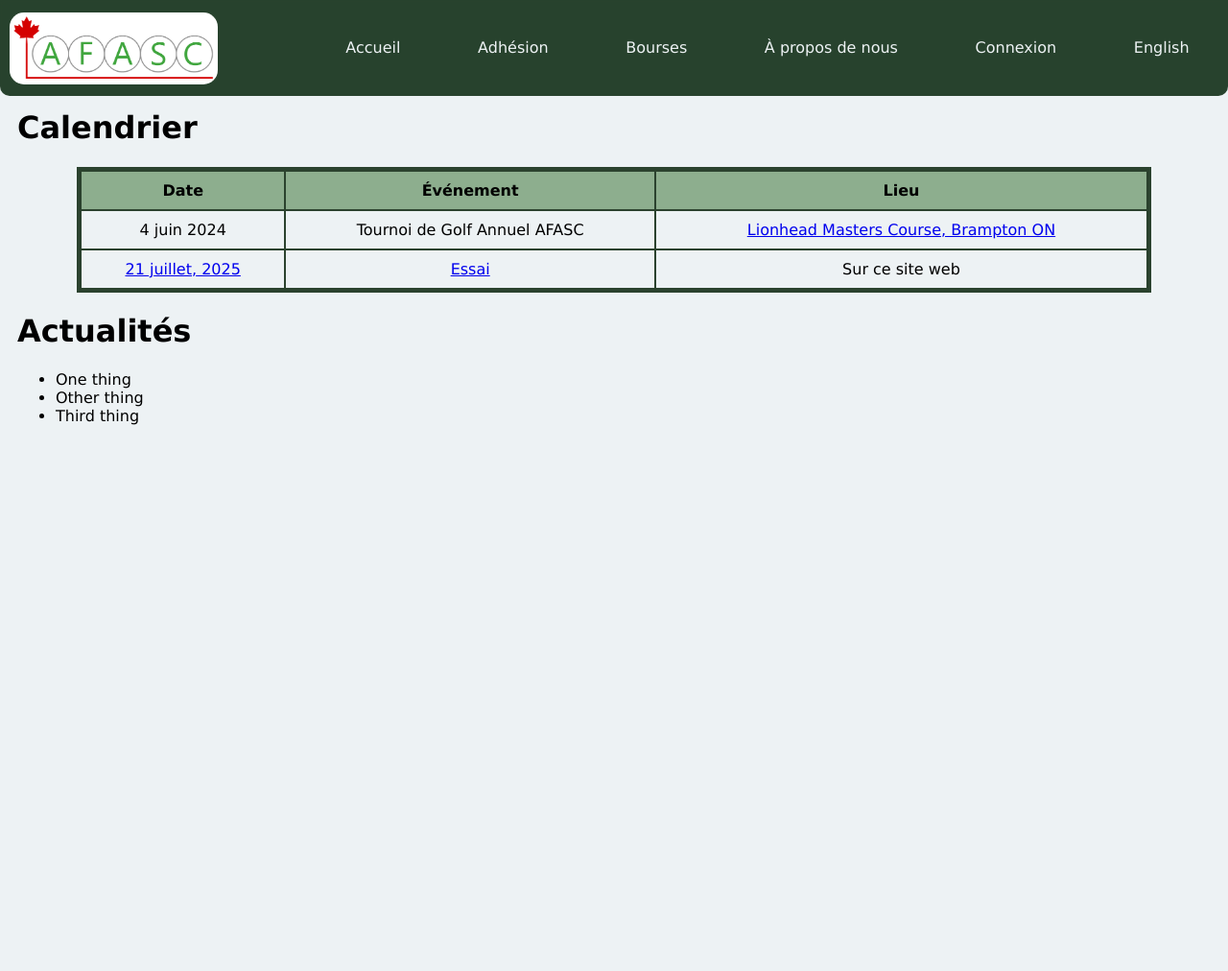
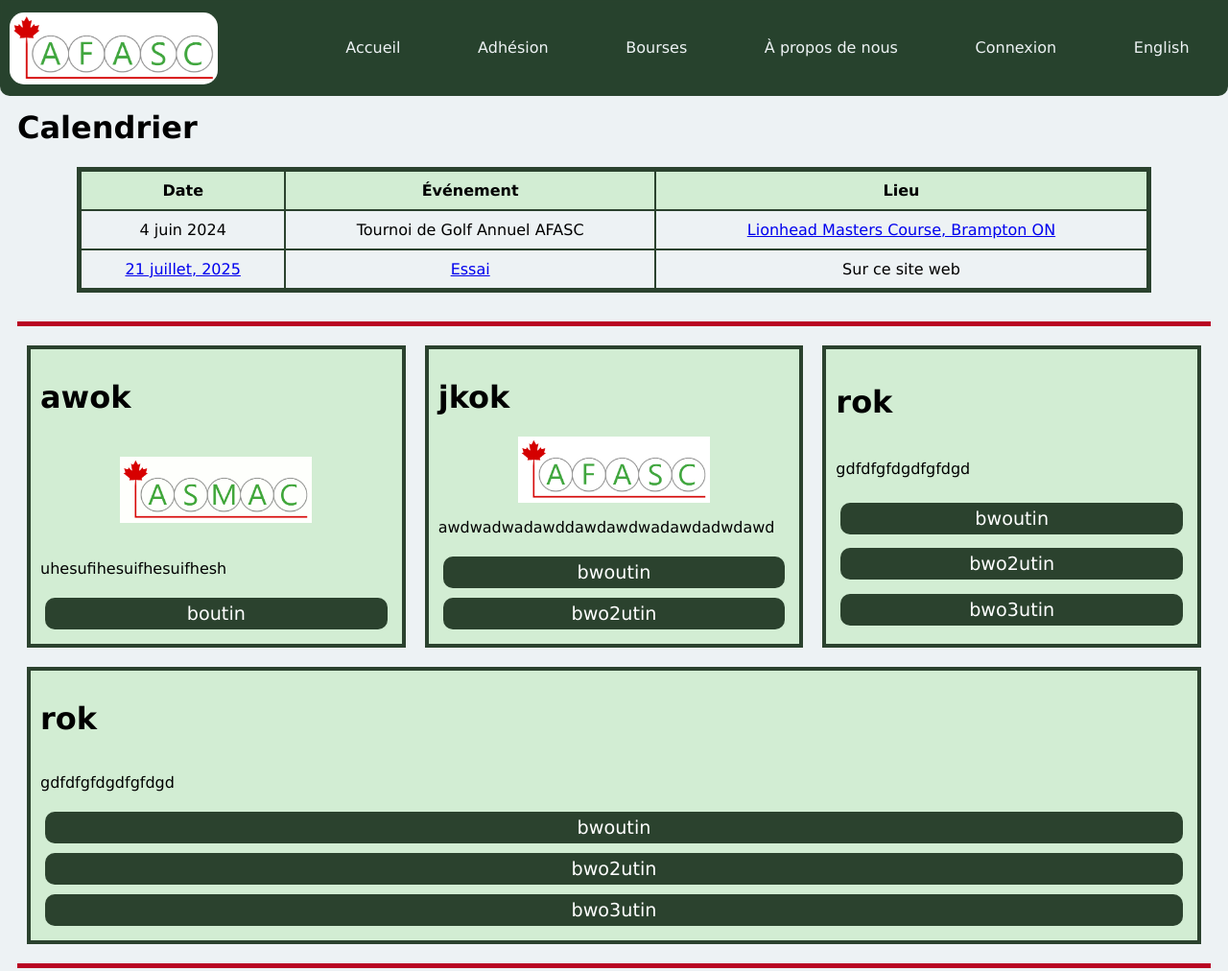
Before and after one commit to Will-Drac/ASMAC-website, a plain HTML site: page fr/accueil.html in a window 1280 px wide. Shown: the top 1012 px of the page at 96% size. Before the commit the page ends 800 px from the top, so only its background shows below. Drawn offline with Linux system fonts and the light colour scheme.

Commit message:
added info boxes on home page

```diff
--- a/calendarCreation.js
+++ b/calendarCreation.js
@@ -1,6 +1,6 @@
 const lang = window.location.href.includes("en") ? "en" : "fr"
 
-const div = document.getElementById("calendarBody")
+const calendarDiv = document.getElementById("calendarBody")
 for (let i = 0; i < calendar.length; i++) {
     const row = document.createElement("tr")
 
@@ -40,5 +40,5 @@ for (let i = 0; i < calendar.length; i++) {
     }
     row.append(location)
 
-    div.append(row)
+    calendarDiv.append(row)
 }
--- a/en/home.html
+++ b/en/home.html
@@ -9,6 +9,9 @@
 
     <script src="../inputs/calendar.js"></script>
     <script src="../calendarCreation.js" defer></script>
+
+    <script src="../inputs/infoBoxes.js"></script>
+    <script src="../infoBoxesCreation.js" defer></script>
 
     <script src="../navbar.js"></script>
     <script src="../navbarInteraction.js" defer></script>
@@ -44,9 +47,7 @@
             <tbody id="calendarBody">
         </table>
 
-        <div id="infoBoxesDiv">
-
-        </div>
+        <div id="infoBoxesDiv"></div>
 
         <h1>News</h1>
         <ul>
@@ -60,8 +61,6 @@
             <li>Fourth thing</li>
             <li>Fifth thing</li>
         </ul> -->
-
-        <br><br><br><br><br><br><br><br><br><br><br><br><br><br>
     </div>
 </body>
 
--- a/fr/accueil.html
+++ b/fr/accueil.html
@@ -9,6 +9,9 @@
 
     <script src="../inputs/calendar.js"></script>
     <script src="../calendarCreation.js" defer></script>
+
+    <script src="../inputs/infoBoxes.js"></script>
+    <script src="../infoBoxesCreation.js" defer></script>
 
     <script src="../navbar.js"></script>
     <script src="../navbarInteraction.js" defer></script>
@@ -44,6 +47,8 @@
             <tbody id="calendarBody">
         </table>
 
+        <div id="infoBoxesDiv"></div>
+
         <h1>Actualités</h1>
         <ul>
             <li>One thing</li>
--- /dev/null
+++ b/infoBoxesCreation.js
@@ -0,0 +1,48 @@
+// "lang" should already be declared in calendarCreation.js, which runs before this
+
+const infoDiv = document.getElementById("infoBoxesDiv")
+for (let i = 0; i < infoBoxes.length; i++) {
+    const content = infoBoxes[i]
+
+    const box = document.createElement("div")
+    box.style = `
+    margin: 10px;
+    border: 4px solid var(--dark);
+    padding: 10px;
+
+    display: flex;
+    flex-direction: column;
+    justify-content: space-evenly;
+
+    background-color: var(--gray);
+
+    flex: 1 1 300px;
+    `
+    infoDiv.append(box)
+
+    const titleElm = document.createElement("h1")
+    titleElm.innerText = content["title_" + lang]
+    box.append(titleElm)
+
+    if (content.image !== undefined) {
+        const imageElm = document.createElement("img")
+        imageElm.src = content.image
+        imageElm.width = 200
+        imageElm.style = "margin:auto;"
+        box.append(imageElm)
+    }
+
+    const textElm = document.createElement("p")
+    textElm.innerText = content[lang]
+    box.append(textElm)
+
+    for (let i = 0; i < content.buttons.length; i++) {
+        const buttonElm = document.createElement("span")
+        buttonElm.innerText = content.buttons[i][lang]
+        buttonElm.classList.add("infoBoxButton")
+        buttonElm.addEventListener("click", function () {
+            window.location.href = content.buttons[i].link
+        })
+        box.append(buttonElm)
+    }
+}
--- /dev/null
+++ b/inputs/infoBoxes.js
@@ -0,0 +1,48 @@
+const infoBoxes = [
+    {
+        title_en: "Testing item 1",
+        title_fr: "awok",
+        image: "../images/ASMAC Logo.png",
+        en: "Lorem ipsum dolor sit amet consectetur adipiscing elit. Quisque faucibus ex sapien vitae pellentesque sem placerat. In id cursus mi pretium tellus duis convallis. Tempus leo eu aenean sed diam urna tempor. Pulvinar vivamus fringilla lacus nec metus bibendum egestas. Iaculis massa nisl malesuada lacinia integer nunc posuere. Ut hendrerit semper vel class aptent taciti sociosqu. Ad litora torquent per conubia nostra inceptos himenaeos.",
+        fr: "uhesufihesuifhesuifhesh",
+        buttons: [
+            { en: "butn", fr: "boutin", link: "http://golflionhead.com/golf.htm" }
+        ]
+    },
+
+    {
+        title_en: "Testing item 2",
+        title_fr: "jkok",
+        image: "../images/AFASC Logo.png",
+        en: "Lorem ipsum dolor sit amet consectetur adipiscing elit. Quisque faucibus ex sapien vitae pellentesque sem placerat. In id cursus mi pretium tellus duis convallis. Tempus leo eu aenean sed diam urna tempor. Pulvinar vivamus fringilla lacus nec metus bibendum egestas. Iaculis massa nisl malesuada lacinia integer nunc posuere. Ut hendrerit semper vel class aptent taciti sociosqu. Ad litora torquent per conubia nostra inceptos himenaeos.",
+        fr: "awdwadwadawddawdawdwadawdadwdawd",
+        buttons: [
+            { en: "buton", fr: "bwoutin", link: "http://golflionhead.com/golf.htm" },
+            { en: "buto2n", fr: "bwo2utin", link: "http://google.com" }
+        ]
+    },
+
+    {
+        title_en: "Testing item 3",
+        title_fr: "rok",
+        en: "Lorem ipsum dolor sit amet consectetur adipiscing elit. Quisque faucibus ex sapien vitae pellentesque sem placerat. In id cursus mi pretium tellus duis convallis. Tempus leo eu aenean sed diam urna tempor. Pulvinar vivamus fringilla lacus nec metus bibendum egestas. Iaculis massa nisl malesuada lacinia integer nunc posuere. Ut hendrerit semper vel class aptent taciti sociosqu. Ad litora torquent per conubia nostra inceptos himenaeos.",
+        fr: "gdfdfgfdgdfgfdgd",
+        buttons: [
+            { en: "buton", fr: "bwoutin", link: "http://golflionhead.com/golf.htm" },
+            { en: "buto2n", fr: "bwo2utin", link: "http://google.com" },
+            { en: "buto3n", fr: "bwo3utin", link: "http://google.com" },
+        ]
+    },
+
+    {
+        title_en: "Testing item 3",
+        title_fr: "rok",
+        en: "Lorem ipsum dolor sit amet consectetur adipiscing elit. Quisque faucibus ex sapien vitae pellentesque sem placerat. In id cursus mi pretium tellus duis convallis. Tempus leo eu aenean sed diam urna tempor. Pulvinar vivamus fringilla lacus nec metus bibendum egestas. Iaculis massa nisl malesuada lacinia integer nunc posuere. Ut hendrerit semper vel class aptent taciti sociosqu. Ad litora torquent per conubia nostra inceptos himenaeos.",
+        fr: "gdfdfgfdgdfgfdgd",
+        buttons: [
+            { en: "buton", fr: "bwoutin", link: "http://golflionhead.com/golf.htm" },
+            { en: "buto2n", fr: "bwo2utin", link: "http://google.com" },
+            { en: "buto3n", fr: "bwo3utin", link: "http://google.com" },
+        ]
+    }
+]
--- a/navbar.js
+++ b/navbar.js
@@ -3,8 +3,8 @@ class Navbar extends HTMLElement {
         this.innerHTML = /*html*/ `
 
         <div id="navbar">
-            <img style="height:75px; padding: 10px; border-radius: 25px" class="en" title="ASMAC Logo" src="../ASMAC Logo.png">
-            <img style="height:75px; padding: 10px; border-radius: 25px" class="fr" title="Logo AFASC" src="../AFASC Logo.png">
+            <img style="height:75px; padding: 10px; border-radius: 25px" class="en" title="ASMAC Logo" src="../images/ASMAC Logo.png">
+            <img style="height:75px; padding: 10px; border-radius: 25px" class="fr" title="Logo AFASC" src="../images/AFASC Logo.png">
 
             <img src="../open menu icon.svg" id="navCollapse" style="padding: 20px" height=50>
 
--- a/style.css
+++ b/style.css
@@ -1,6 +1,6 @@
 :root {
     --dark: #2b422e;
-    --gray: #8dae8e;
+    --gray: #d2edd3;
     --white: #EDF2F4;
     --lightColour: #d30f29;
     --colour: #b90422;
@@ -165,3 +165,38 @@ th {
     background-color: var(--gray);
     padding: 10px;
 }
+
+#infoBoxesDiv {
+    display: flex;
+    justify-content: space-evenly;
+
+    border-top: 5px solid var(--colour);
+    border-bottom: 5px solid var(--colour);
+
+    margin-top: 30px;
+    margin-bottom: 30px;
+
+    padding-top: 10px;
+    padding-bottom: 10px;
+
+    flex-wrap: wrap;
+}
+
+.infoBoxButton {
+    margin: 5px;
+    padding: 5px;
+    background: var(--dark);
+    color: white;
+    cursor: pointer;
+    text-align: center;
+    border-radius: 10px;
+    font-size: larger;
+}
+
+.infoBoxButton:hover {
+    margin: 0px;
+    padding: 10px;
+    color: white;
+    cursor: pointer;
+    text-align: center;
+}
```
Also changed, not shown: ASMAC-EN-Logo-02.jpg (deleted), images/AFASC Logo.png (renamed from AFASC Logo.png), images/ASMAC Logo.png (renamed from ASMAC Logo.png).
